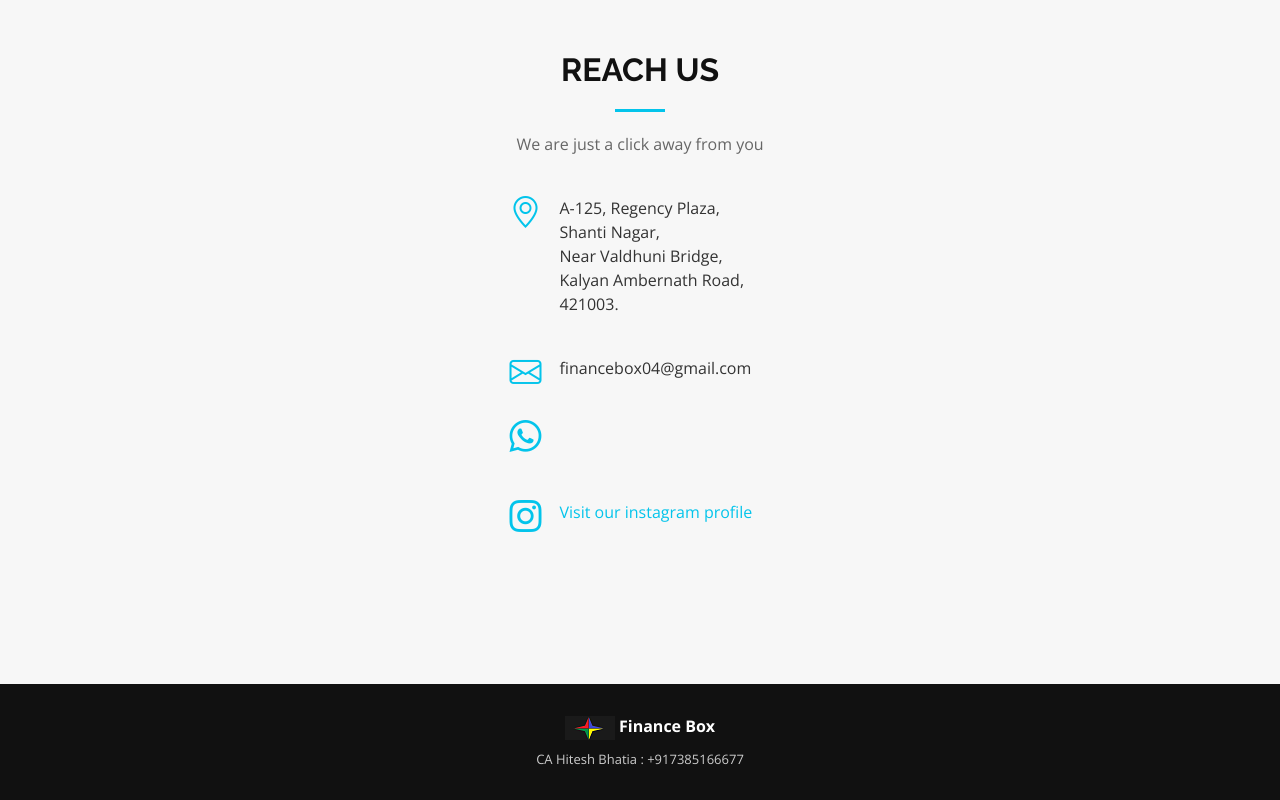
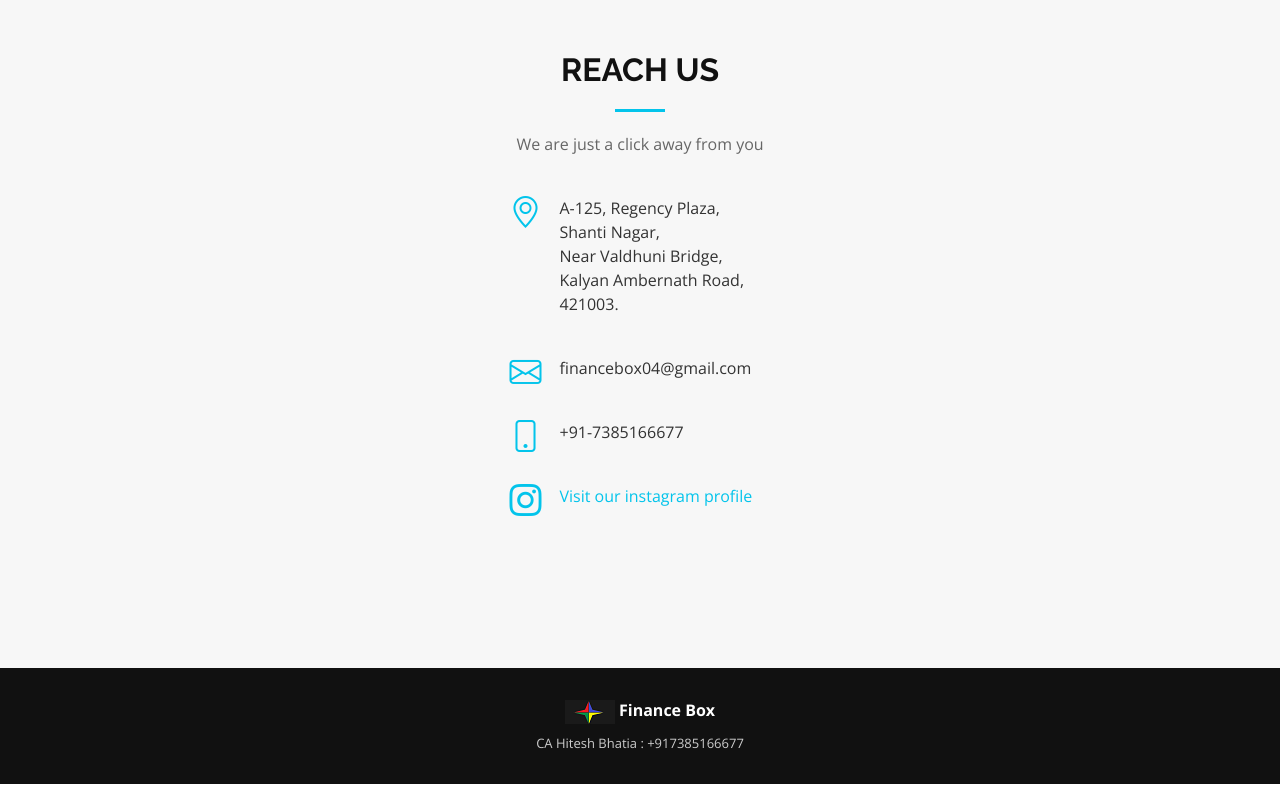
Before and after one commit to finance-box-hitesh/finance_box.github.io, a plain HTML site: page index.html in a window 1280 px wide. Shown: the part 5007-5807 px from the top of the page. Drawn offline with nearby package versions, Linux system fonts and the light colour scheme.

Commit message:
Update index.html

```diff
--- a/index.html
+++ b/index.html
@@ -437,12 +437,13 @@
               </div>
 
               <div>
-                <i class="bi bi-whatsapp"></i>
+                <i class="bi bi-phone"></i>
+                <p>+91-7385166677</p>
+              </div>
               <!-- <p><a href=" https://wa.me/[7385166677].">+91 7385166677</a></p>-->
               <script src="https://apps.elfsight.com/p/platform.js" defer></script>
-              <p>
-              <div class="elfsight-app-1bc76f42-a9da-4c64-9812-3f767ba3fab4"></div>
-              </div></p>
+                <script src="https://apps.elfsight.com/p/platform.js" defer></script>
+                <div class="elfsight-app-1bc76f42-a9da-4c64-9812-3f767ba3fab4"></div>
               <div>
                 <i class="bi bi-instagram"></i>
                 <p><a href="https://instagram.com/finance_box_?utm_medium=copy_link">Visit our instagram profile</a></p>
```
